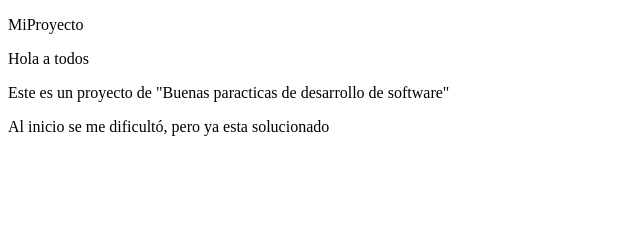
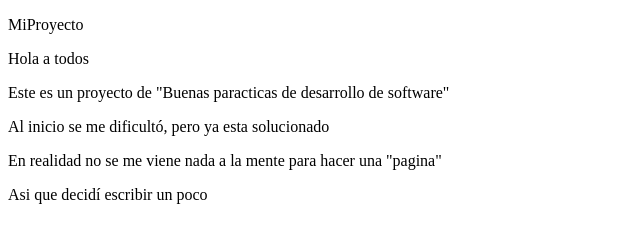
Before and after one commit to juandagmz/MiProyecto, a plain HTML site: page index.html in a window 1280 px wide. Shown: the whole page, without its empty margins (0-640 px from the left). Drawn offline with Linux system fonts and the light colour scheme.

Commit message:
añadiendo aun mas texto

```diff
--- a/index.html
+++ b/index.html
@@ -10,5 +10,7 @@
     <p>Hola a todos</p>
     <p>Este es un proyecto de "Buenas paracticas de desarrollo de software"</p>
     <p>Al inicio se me dificultó, pero ya esta solucionado</p>
+    <p>En realidad no se me viene nada a la mente para hacer una "pagina"</p>
+    <p>Asi que decidí escribir un poco</p>
 </body>
 </html>
```
